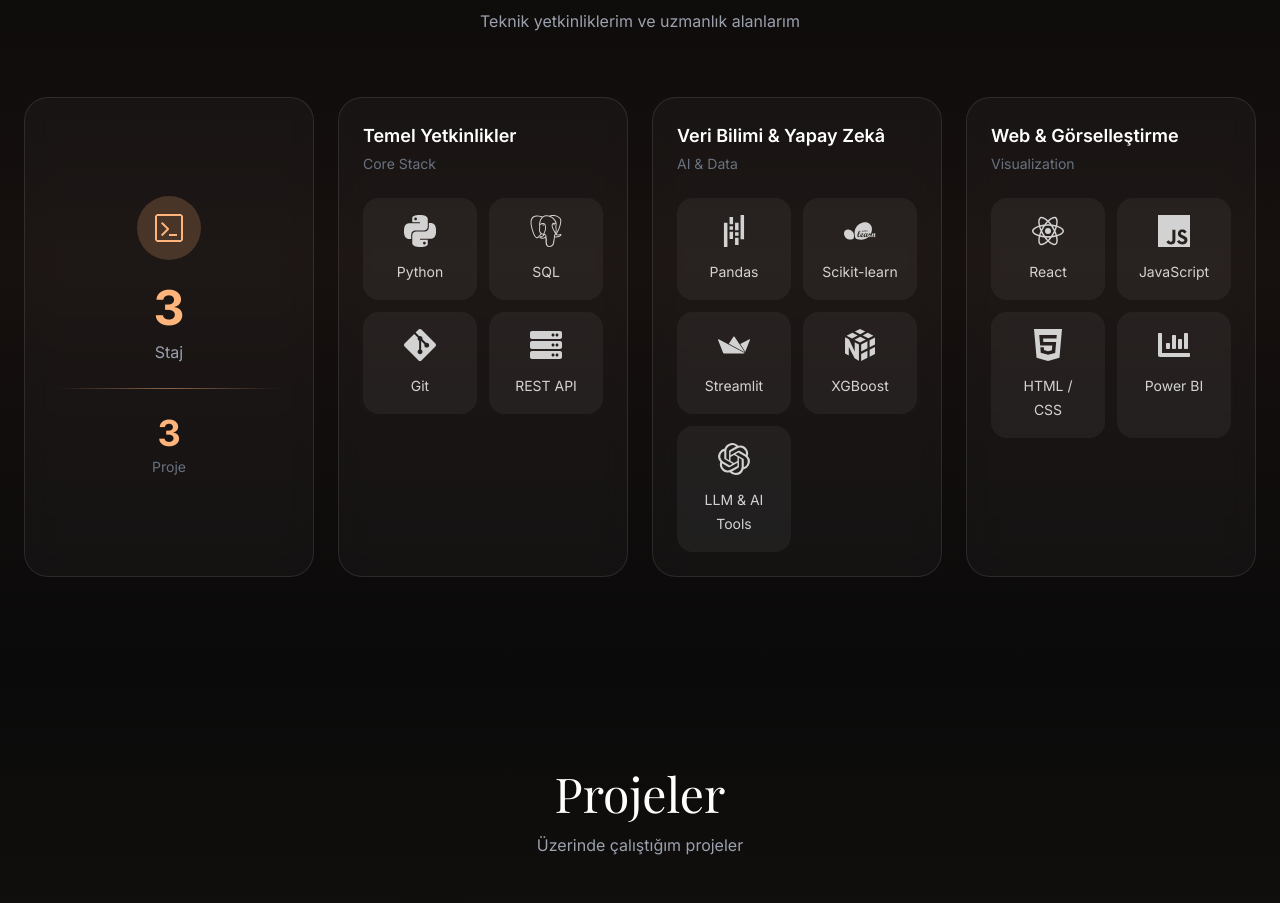
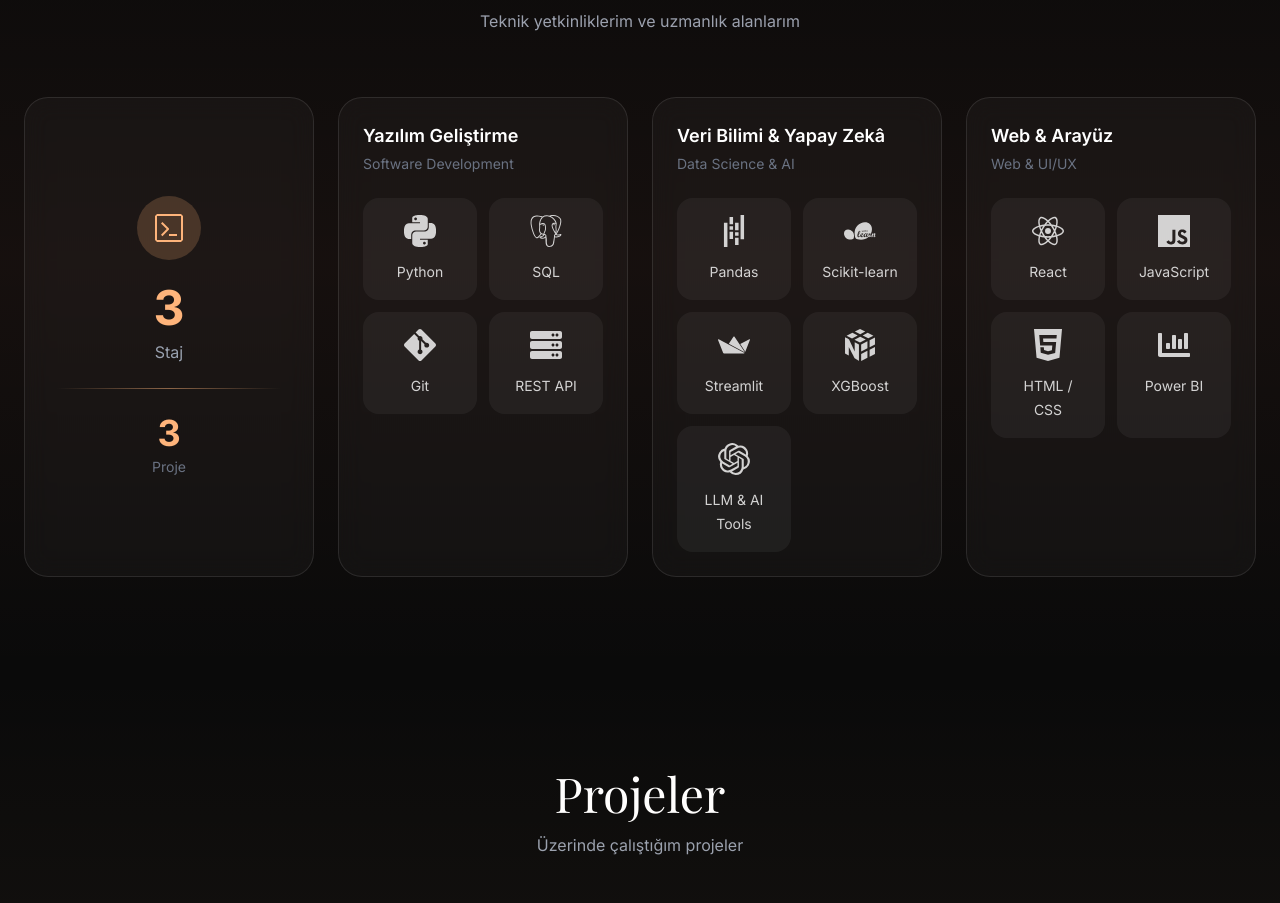
Before and after one commit to unzilenurkaya/portfolio, a Next.js app: page / in a window 1280 px wide. Shown: the part 2180-3083 px from the top of the page. Built offline with nearby package versions, Linux system fonts and the light colour scheme; no server answers; a web font is replaced by a local one.

Commit message:
refactor: Update Skills terminology (v5)
- Yazılım Geliştirme (was: Temel Yetkinlikler)
- Veri Bilimi & Yapay Zekâ (unchanged)
- Web & Arayüz (was: Web & Görselleştirme)

Removed confusing 'Core Stack' terminology

```diff
--- a/src/data/translations.ts
+++ b/src/data/translations.ts
@@ -80,15 +80,15 @@ export const translations = {
     skills: {
       title: 'Yetenekler',
       subtitle: 'Teknik yetkinliklerim ve uzmanlık alanlarım',
-      // Kutu 1: Temel Yetkinlikler
-      core: 'Temel Yetkinlikler',
-      coreDescription: 'Core Stack',
+      // Kutu 1: Yazılım Geliştirme
+      core: 'Yazılım Geliştirme',
+      coreDescription: 'Software Development',
       // Kutu 2: Veri Bilimi & Yapay Zekâ
       dataAi: 'Veri Bilimi & Yapay Zekâ',
-      dataAiDescription: 'AI & Data',
-      // Kutu 3: Web & Görselleştirme
-      web: 'Web & Görselleştirme',
-      webDescription: 'Visualization',
+      dataAiDescription: 'Data Science & AI',
+      // Kutu 3: Web & Arayüz
+      web: 'Web & Arayüz',
+      webDescription: 'Web & UI/UX',
       stats: {
         internship: 'Staj',
         projects: 'Proje',
@@ -308,15 +308,15 @@ export const translations = {
     skills: {
       title: 'Skills',
       subtitle: 'My technical competencies and areas of expertise',
-      // Box 1: Core Competencies
-      core: 'Core Competencies',
-      coreDescription: 'Core Stack',
+      // Box 1: Software Development
+      core: 'Software Development',
+      coreDescription: 'Software Development',
       // Box 2: Data Science & AI
       dataAi: 'Data Science & AI',
-      dataAiDescription: 'AI & Data',
-      // Box 3: Web & Visualization
-      web: 'Web & Visualization',
-      webDescription: 'Visualization',
+      dataAiDescription: 'Data Science & AI',
+      // Box 3: Web & UI
+      web: 'Web & UI',
+      webDescription: 'Web & UI/UX',
       stats: {
         internship: 'Internship',
         projects: 'Projects',
```
